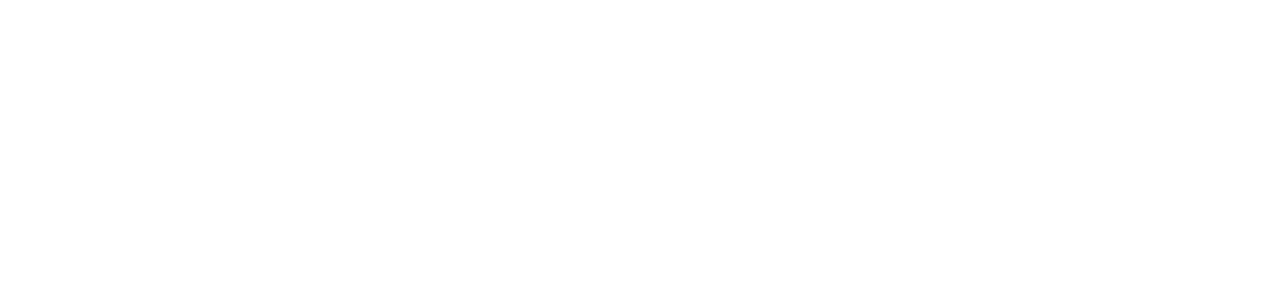
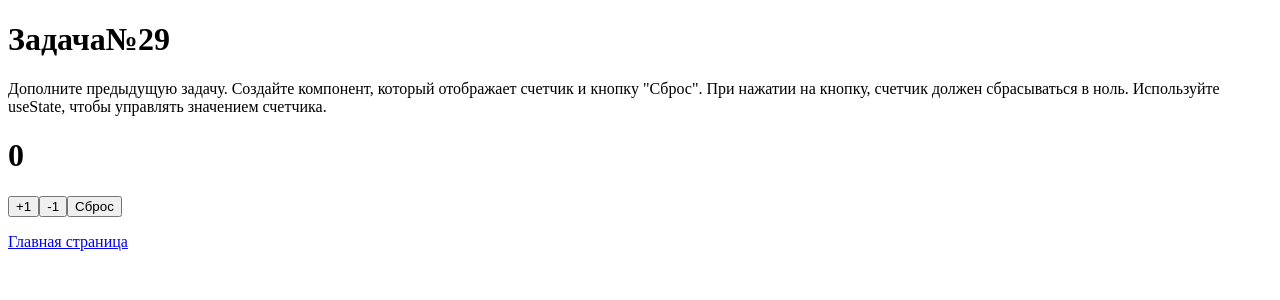
Before and after one commit to ArtsemiKot/React-Tasks, a React (Create React App) app in the folder react-tasks/: page /task29 in a window 1280 px wide. Before the commit this address had no page. Shown: the top 300 px of the page. Built offline with nearby package versions, Linux system fonts and the light colour scheme.

Commit message:
react-tasks

```diff
--- a/react-tasks/src/App.js
+++ b/react-tasks/src/App.js
@@ -28,6 +28,8 @@
 import Task26 from "./page/Task26/Task26";
 import Task27 from "./page/Task27/Task27";
 import Task28 from "./page/Task28/Task28";
+import Task29 from "./page/Task29/Task29";
+import Task30 from "./page/Task30/Task30";
 
 function App() {
   return (
@@ -62,6 +64,8 @@
         <Route path='/task26' element={<Task26></Task26>}></Route>
         <Route path='/task27' element={<Task27></Task27>}></Route>
         <Route path='/task28' element={<Task28></Task28>}></Route>
+        <Route path='/task29' element={<Task29></Task29>}></Route>
+        <Route path='/task30' element={<Task30></Task30>}></Route>
       </Routes>
     </>
   );
--- a/react-tasks/src/page/Home/Home.js
+++ b/react-tasks/src/page/Home/Home.js
@@ -32,6 +32,8 @@
         <p><Link to ='/task26'>Задача№26</Link></p>
         <p><Link to ='/task27'>Задача№27</Link></p>
         <p><Link to ='/task28'>Задача№28</Link></p>
+        <p><Link to ='/task29'>Задача№29</Link></p>
+        <p><Link to ='/task30'>Задача№30</Link></p>
         </>);
 }
 
--- /dev/null
+++ b/react-tasks/src/page/Task29/Task29.js
@@ -0,0 +1,30 @@
+import { Link } from "react-router-dom";
+import { useState } from 'react';
+function Task29() {
+    const [num, setNum] = useState(0);
+    function plusCount() {
+        setNum(num + 1)
+    }
+
+    function minusCount() {
+        setNum(num - 1)
+    }
+
+    function deleteCount() {
+        setNum(0)
+    }
+    return (
+        <>
+            <h1>Задача№29</h1>
+            <p>Дополните предыдущую задачу. Создайте компонент, который отображает счетчик и кнопку "Сброс". При нажатии на
+                кнопку, счетчик должен сбрасываться в ноль. Используйте useState, чтобы управлять значением счетчика.</p>
+            <h1>{num}</h1>
+            <button onClick={plusCount}>+1</button>
+            <button onClick={minusCount}>-1</button>
+            <button onClick={deleteCount}>Сброс</button>
+            <p><Link to='/'>Главная страница</Link></p>
+        </>
+    );
+}
+
+export default Task29;
--- /dev/null
+++ b/react-tasks/src/page/Task30/Task30.js
@@ -0,0 +1,29 @@
+import { Link } from "react-router-dom";
+import { useState } from 'react';
+function Task30() {
+    const [inp, setInp] = useState({
+        name: '',
+        surname: '',
+    })
+
+    const checkData = (e) => {
+        setInp({ ...inp, [e.target.name]: e.target.value })
+    }
+
+    function isData() {
+        console.log(inp);
+    }
+    return (
+        <>
+            <h1>Задача№30</h1>
+            <p>По клику на кнопку собрать данные из двух input: name, surname. Работать с 1 state, первоначальное значение которого
+                name: '', surname: ''. Проверить значения 2 input на пустоту. Структура state:</p>
+            <input name='name' onChange={checkData}></input>
+            <input name='surname' onChange={checkData}></input>
+            <button onClick={isData}>Click me</button>
+            <p><Link to='/'>Главная страница</Link></p>
+        </>
+    );
+}
+
+export default Task30;
```
